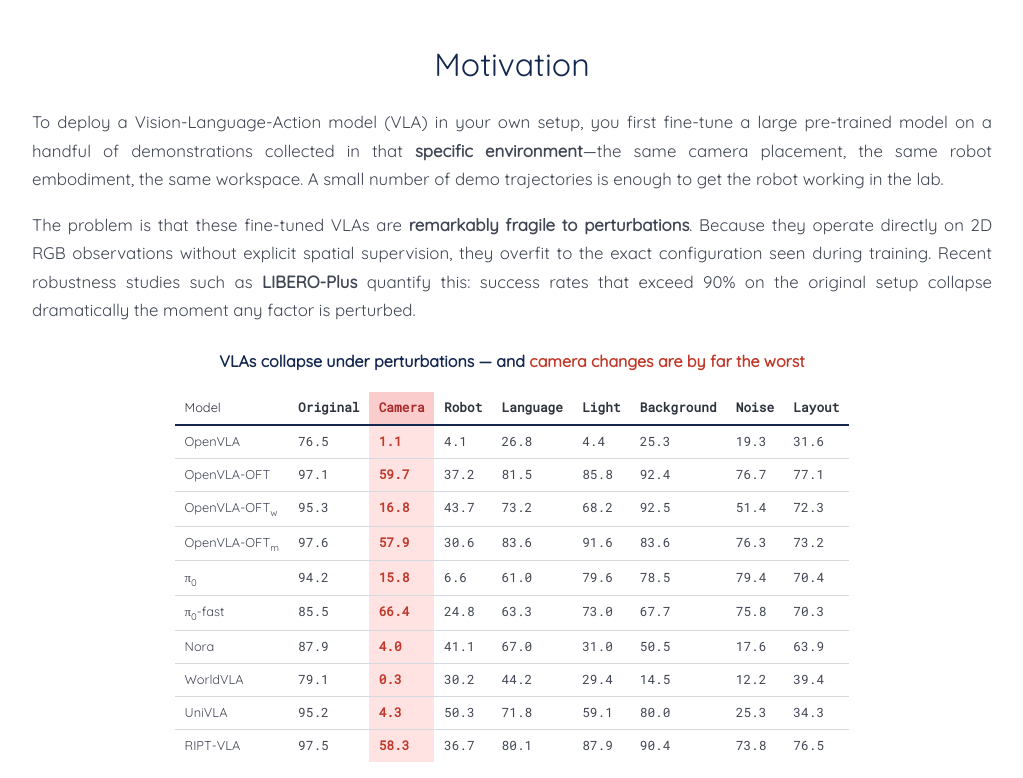
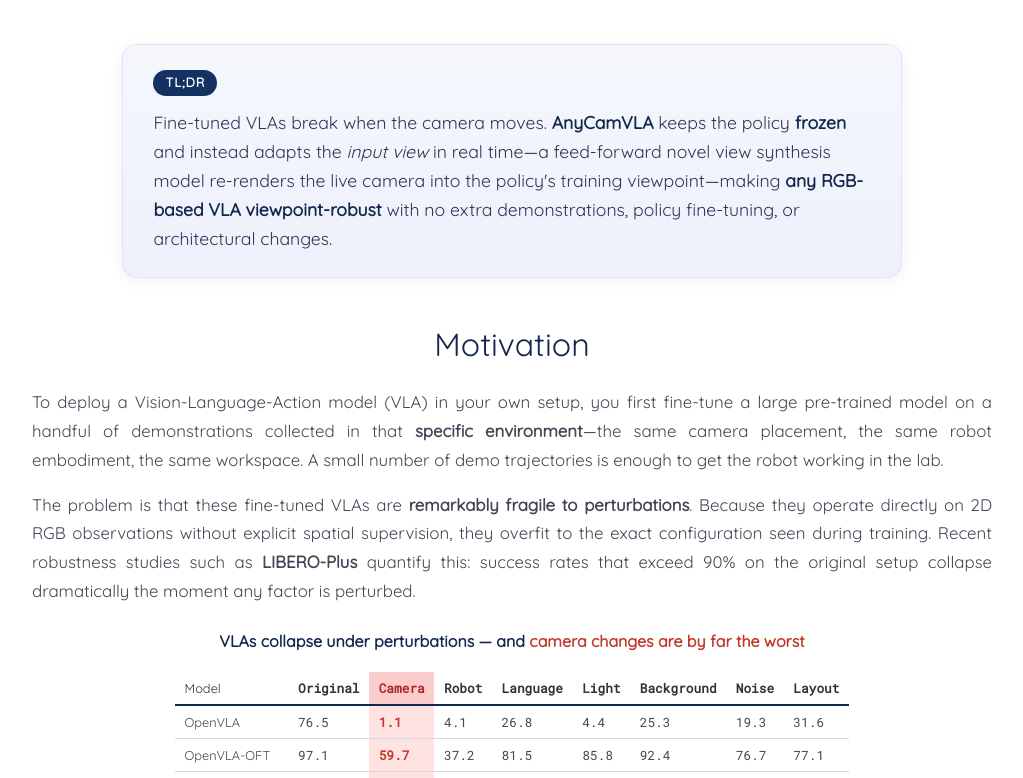
Before and after one commit to heo0224/AnyCamVLA, a plain HTML site: page index.html in a window 1280 px wide. Shown: the part 866-1644 px from the top of the page, without its empty margins (128-1151 px from the left). Drawn offline with nearby package versions, Linux system fonts and the light colour scheme; some icons are missing.

Commit message:
TLDR added

```diff
--- a/css/styles.css
+++ b/css/styles.css
@@ -188,6 +188,38 @@
   font-size: 1.05rem;
   line-height: 1.7;
 }
+
+/* TL;DR callout */
+.tldr-box {
+  max-width: 780px;
+  margin: 0 auto;
+  background: linear-gradient(180deg, #f5f7fd 0%, #eef1fb 100%);
+  border: 1px solid #dfe4f4;
+  border-radius: 14px;
+  padding: 1.5rem 1.9rem;
+  text-align: left;
+  box-shadow: 0 3px 16px rgba(20, 39, 78, 0.06);
+}
+.tldr-tag {
+  display: inline-block;
+  background: #143163;
+  color: #fff;
+  font-family: 'Quicksand';
+  font-weight: 700;
+  font-size: 0.8rem;
+  letter-spacing: 0.08em;
+  padding: 0.2rem 0.75rem;
+  border-radius: 999px;
+  margin-bottom: 0.8rem;
+}
+.tldr-box p {
+  font-family: 'Quicksand';
+  font-size: 1.1rem;
+  line-height: 1.65;
+  color: #2f3556;
+  margin: 0;
+}
+.tldr-box b { color: #14274e; }
 
 /* Figures */
 .paper-figure {
--- a/index.html
+++ b/index.html
@@ -19,7 +19,7 @@
 
     <!-- Bulma -->
     <link rel="stylesheet" href="https://cdn.jsdelivr.net/npm/bulma@1.0.1/css/bulma.min.css" />
-    <link rel="stylesheet" href="./css/styles.css?v=3" />
+    <link rel="stylesheet" href="./css/styles.css?v=4" />
     <script src="./js/bulma_toggle.js?v=2"></script>
 
     <!-- Font Awesome -->
@@ -43,10 +43,10 @@
           <h1 class="title publication-title" style="font-size: clamp(1.85rem, 3vw, 2.2rem); line-height: 1.2;">
             <span style="display: block;">
               <img src="./assets/camera_switch_96dp.png" alt="icon" style="width: 0.92em; vertical-align: middle; margin-right: 0.18em;">
-              AnyCamVLA: Zero-Shot Camera Adaptation for Viewpoint
+              AnyCamVLA: Zero-Shot Camera Adaptation for
             </span>
             <span style="display: block;">
-              Robust Vision-Language-Action Models
+              Viewpoint Robust Vision-Language-Action Models
             </span>
           </h1>
           <div class="is-size-4-tablet publication-institute">
@@ -101,6 +101,21 @@
               Your browser does not support the video tag.
             </video>
           </div>
+        </div>
+      </div>
+    </section>
+
+    <!-- ===================== TL;DR ===================== -->
+    <section class="section" id="tldr">
+      <div class="container is-max-desktop">
+        <div class="tldr-box">
+          <span class="tldr-tag">TL;DR</span>
+          <p>
+            Fine-tuned VLAs break when the camera moves. <b>AnyCamVLA</b> keeps the policy <b>frozen</b> and instead
+            adapts the <i>input view</i> in real time&mdash;a feed-forward novel view synthesis model re-renders the
+            live camera into the policy's training viewpoint&mdash;making <b>any RGB-based VLA viewpoint-robust</b>
+            with no extra demonstrations, policy fine-tuning, or architectural changes.
+          </p>
         </div>
       </div>
     </section>
```
